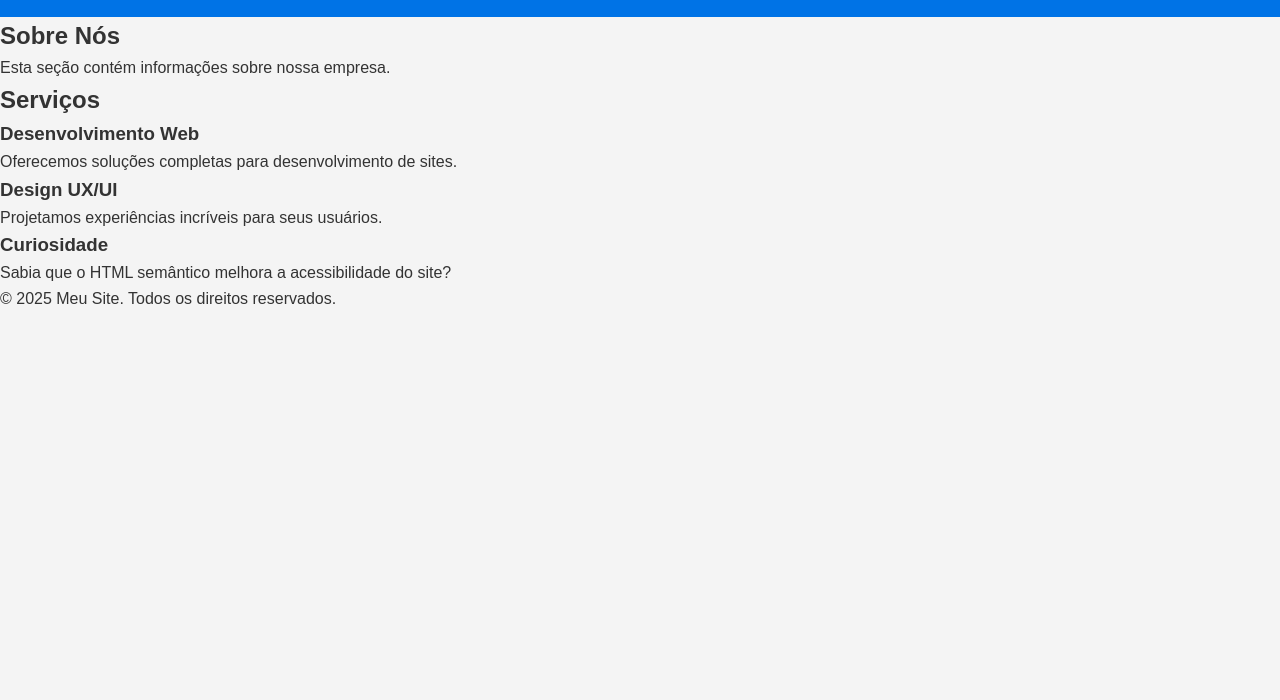
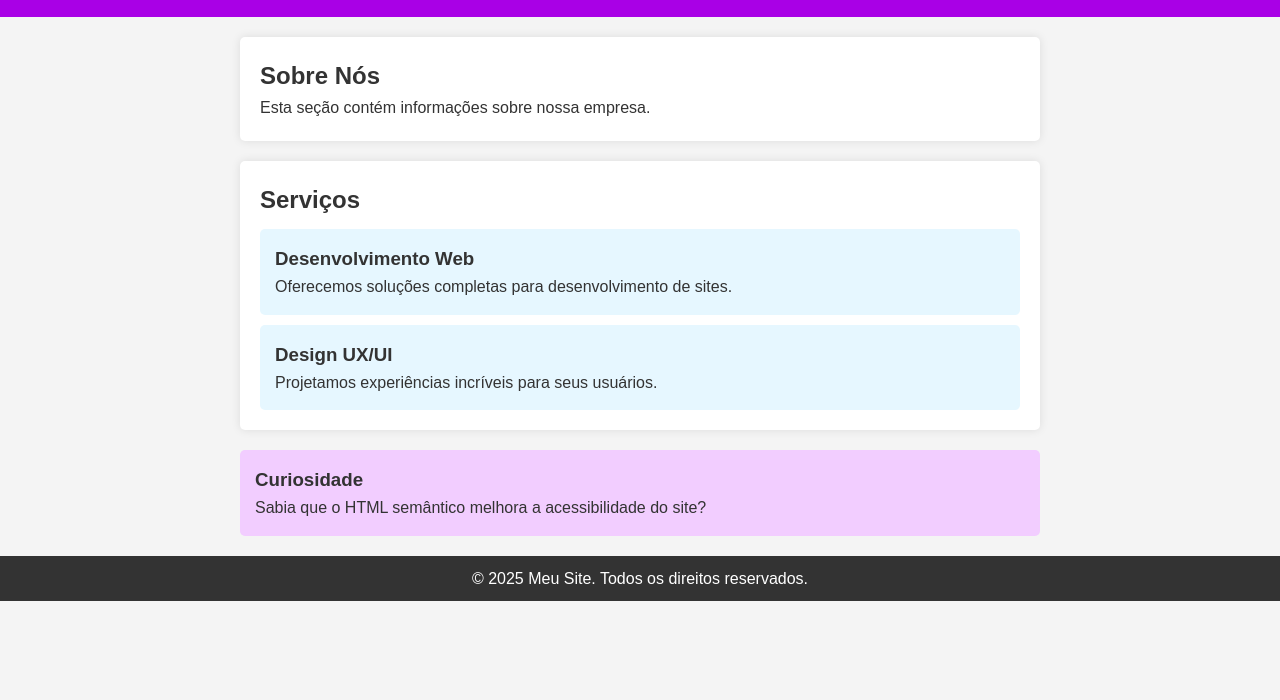
Before and after one commit to Chokiwars/Aula-de-Semantica-Ford-ENTER, a plain HTML site: page index.html in a window 1280 px wide. Shown: the part 100-800 px from the top of the page. Drawn offline with Linux system fonts and the light colour scheme.

Commit message:
Estilizando toda a página com CSS

```diff
--- a/style.css
+++ b/style.css
@@ -15,7 +15,7 @@ body {
 
 /* Estilo do cabeçalho */
 header {
-    background-color: #0073e6;
+    background-color: #a900e6;
     color: white;
     padding: 20px;
     text-align: center;
@@ -34,27 +34,40 @@ nav ul li a {
     font-weight: bold;
 }
 
-/* Estilo da principal */
-main {
-
+/* Estilos das seções */
+section {
+    padding: 20px;
+    background: white;
+    margin: 20px auto;
+    max-width: 800px;
+    border-radius: 5px;
+    box-shadow: 0 0 10px rgba(0, 0, 0, 0.1);
 }
 
-/* aaaaaaaa */
-section {
-
+/* Estilo para os artigos */
+article {
+    background-color: #e6f7ff;
+    padding: 15px;
+    margin-top: 10px;
+    border-radius: 5px;
 }
 
-/* aaaaaaaaaaaa */
-article {
-
-}
-
-/* aaaaaaa */
+/* Estilo do aside */
 aside {
-
+    background: #f2cdff;
+    padding: 15px;
+    margin: 20px auto;
+    max-width: 800px;
+    border-radius: 5px;
 }
 
 /* Estilo do rodapé */
 footer {
-
+    text-align: center;
+    background: #333;
+    color: white;
+    padding: 10px;
+    position: relative;
+    bottom: 0;
+    width: 100%;
 }
```
